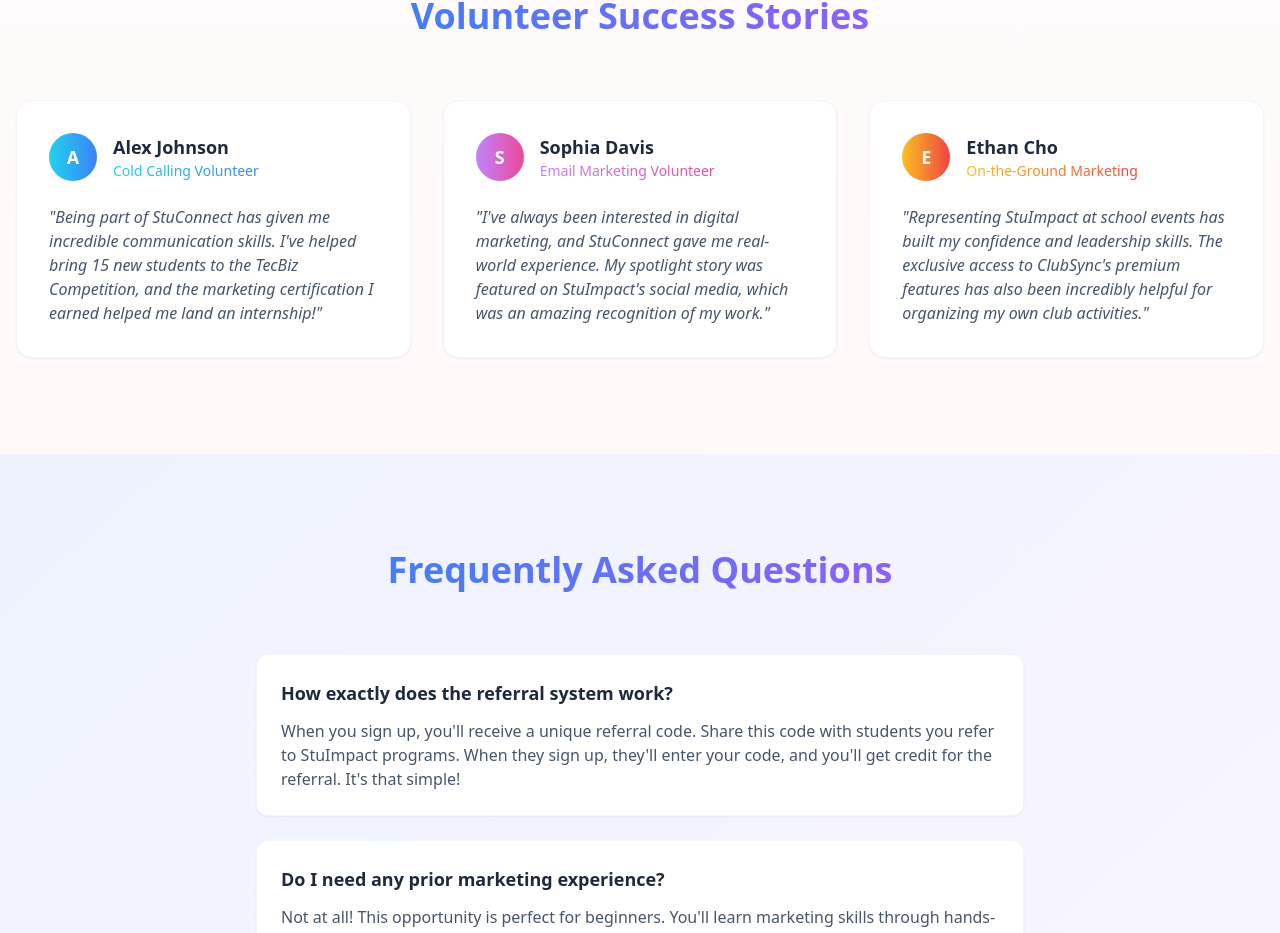
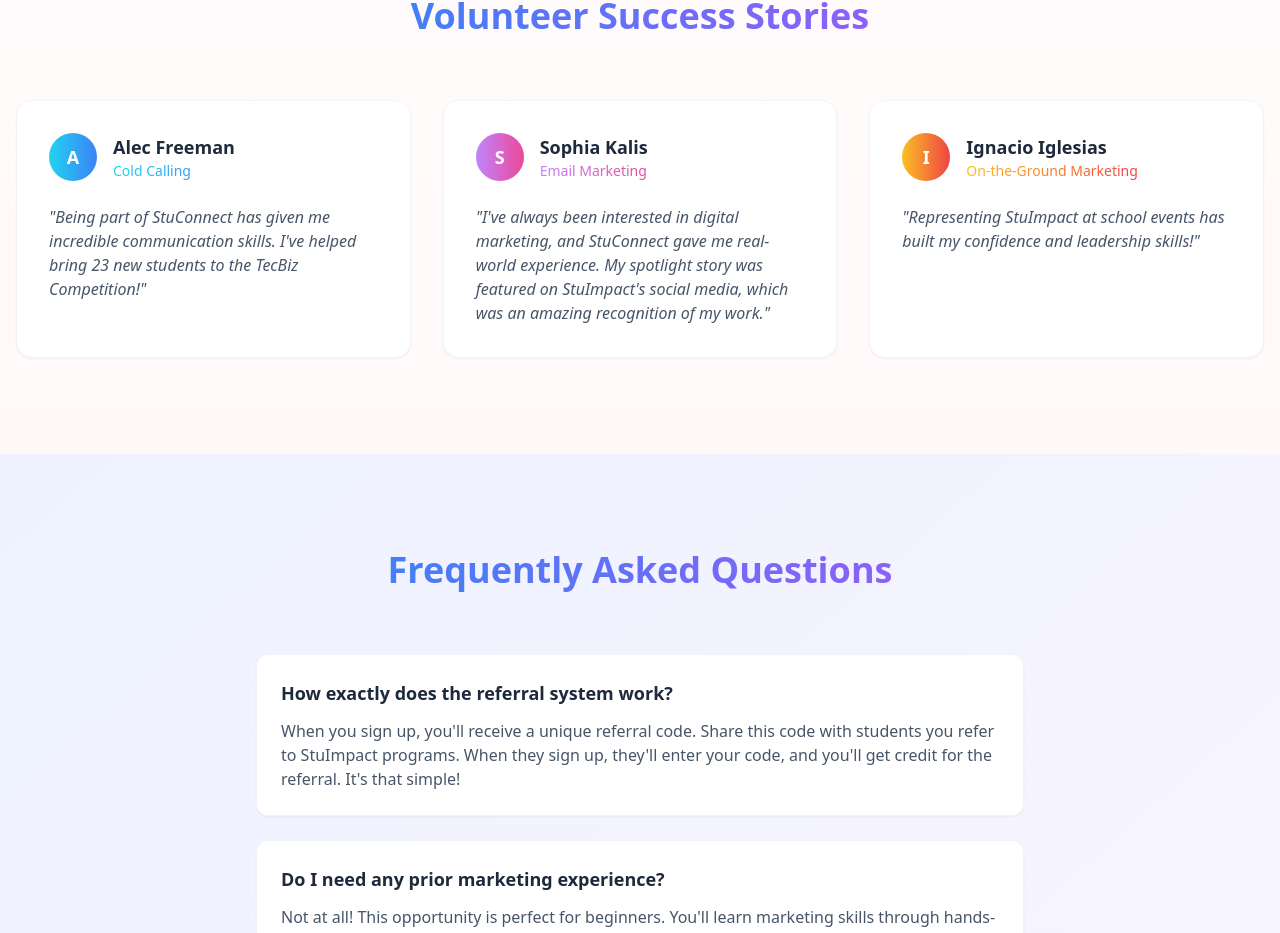
Before and after one commit to mrithunjay26/stuimpactweb4, a Next.js app: page /stuconnect in a window 1280 px wide. Shown: the part 3890-4823 px from the top of the page. Built offline with nearby package versions, Linux system fonts and the light colour scheme.

Commit message:
Update page.tsx

```diff
--- a/src/app/stuconnect/page.tsx
+++ b/src/app/stuconnect/page.tsx
@@ -719,24 +719,24 @@
                         <div className="grid grid-cols-1 md:grid-cols-2 lg:grid-cols-3 gap-8">
                             {[
                                 {
-                                    name: "Alex Johnson",
-                                    role: "Cold Calling Volunteer",
+                                    name: "Alec Freeman",
+                                    role: "Cold Calling",
                                     testimonial:
-                                        "Being part of StuConnect has given me incredible communication skills. I've helped bring 15 new students to the TecBiz Competition, and the marketing certification I earned helped me land an internship!",
+                                        "Being part of StuConnect has given me incredible communication skills. I've helped bring 23 new students to the TecBiz Competition!",
                                     color: "from-cyan-400 to-blue-500",
                                 },
                                 {
-                                    name: "Sophia Davis",
-                                    role: "Email Marketing Volunteer",
+                                    name: "Sophia Kalis",
+                                    role: "Email Marketing",
                                     testimonial:
                                         "I've always been interested in digital marketing, and StuConnect gave me real-world experience. My spotlight story was featured on StuImpact's social media, which was an amazing recognition of my work.",
                                     color: "from-purple-400 to-pink-500",
                                 },
                                 {
-                                    name: "Ethan Cho",
+                                    name: "Ignacio Iglesias",
                                     role: "On-the-Ground Marketing",
                                     testimonial:
-                                        "Representing StuImpact at school events has built my confidence and leadership skills. The exclusive access to ClubSync's premium features has also been incredibly helpful for organizing my own club activities.",
+                                        "Representing StuImpact at school events has built my confidence and leadership skills!",
                                     color: "from-amber-400 to-red-500",
                                 },
                             ].map((item, index) => (
```
